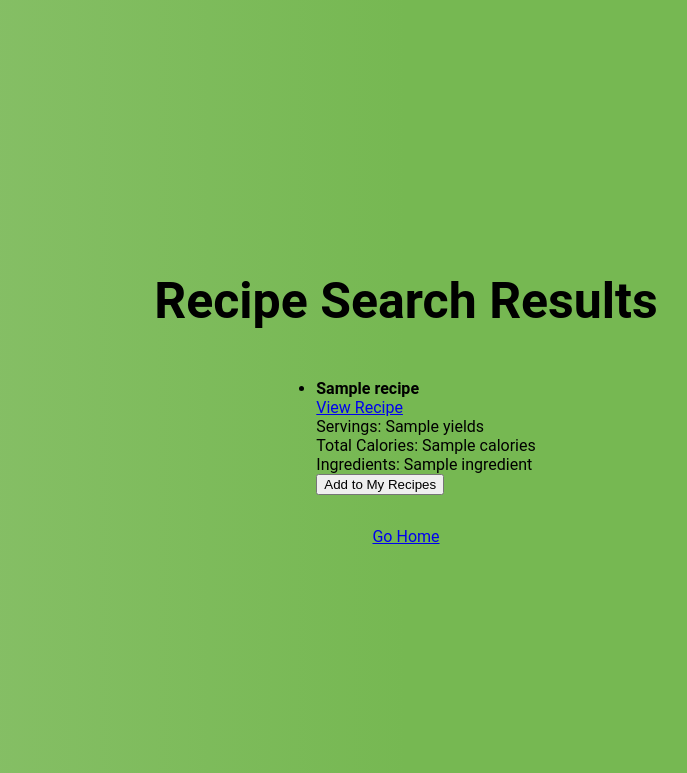
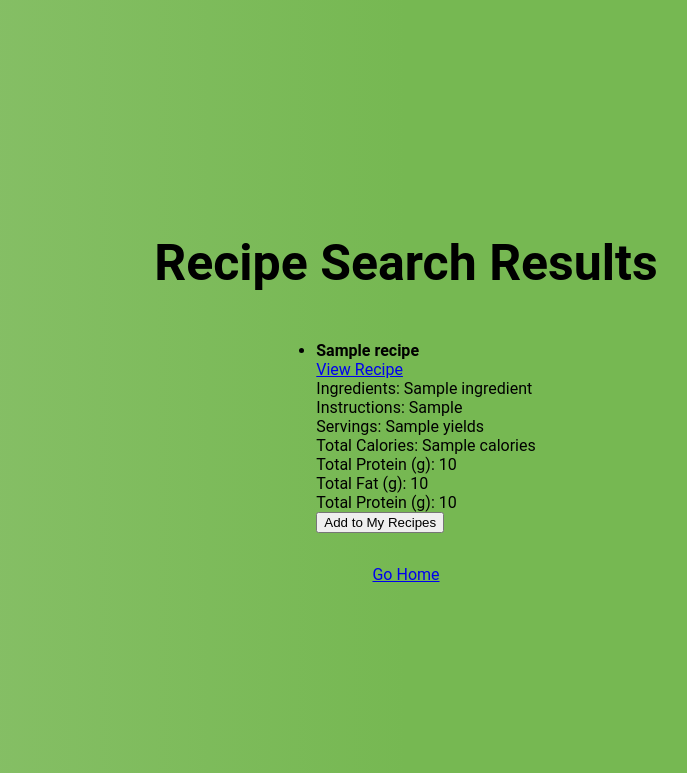
Before and after one commit to CharliePenner/Group11, a Flask app: template templates/search_results.html in a window 1280 px wide. Shown: the top 773 px of the page, without its empty margins (234-921 px from the left). Run offline with Flask 3, Linux system fonts and the light colour scheme; the template is opened without the code that fills it: most values are stand-ins (such as "Sample title", 1, 10 or a date in 2020); parts of the project's set-up code (start-up, migrations or seed data) failed here and were passed over.

Commit message:
search_results.html displays and can save all recipe info

```diff
--- a/templates/search_results.html
+++ b/templates/search_results.html
@@ -14,14 +14,23 @@
             <li>
                 <strong>{{ recipe.label }}</strong><br>
                 <a href="{{ recipe.url }}">View Recipe</a><br>
+                Ingredients: {{ recipe.ingredients|join(', ') }}<br>
+                Instructions: {{ recipe.instructionLines|join(' ') }}<br>
                 Servings: {{ recipe.yields }}<br>
                 Total Calories: {{ recipe.calories }}<br>
-                Ingredients: {{ recipe.ingredients|join(', ') }}<br>
+                Total Protein (g): {{ recipe.totalNutrients[10].quantity }}<br>
+                Total Fat (g): {{ recipe.totalNutrients[1].quantity }}<br>
+                Total Protein (g): {{ recipe.totalNutrients[6].quantity }}<br>
                 <!-- Add Recipe Form -->
                 <form action="{{ url_for('add_external_recipe', username=username) }}" method="post">
                     <input type="hidden" name="Recipe Name" value="{{ recipe.label }}">
-                    <input type="hidden" name="Ingredients" value="{{ recipe.ingredients|join(', ') }}">
+                    <input type="hidden" name="Ingredients" value="{{ recipe.ingredients|join('\n') }}">
+                    <input type="hidden" name="Instructions" value="{{ recipe.instructionLines|join('\n') }}">
+                    <input type="hidden" name="Servings" value="{{ recipe.yields }}">
                     <input type="hidden" name="Calories" value="{{ recipe.calories }}">
+                    <input type="hidden" name="Protein" value="{{ recipe.totalNutrients[10].quantity }}">
+                    <input type="hidden" name="Fat" value="{{ recipe.totalNutrients[1].quantity }}">
+                    <input type="hidden" name="Carbs" value="{{ recipe.totalNutrients[6].quantity }}">
                     <input type="hidden" name="username" value="{{ username }}">
                     <button type="submit">Add to My Recipes</button>
                 </form>
```
